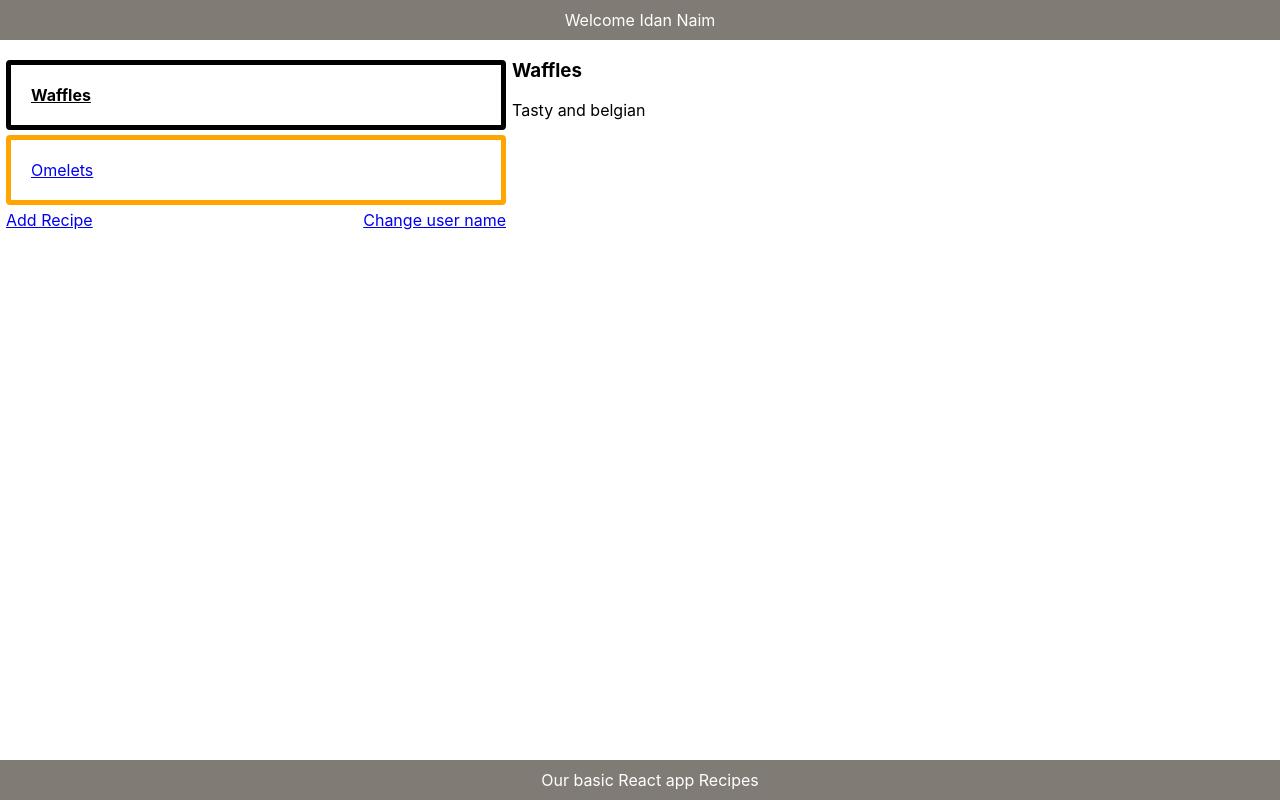
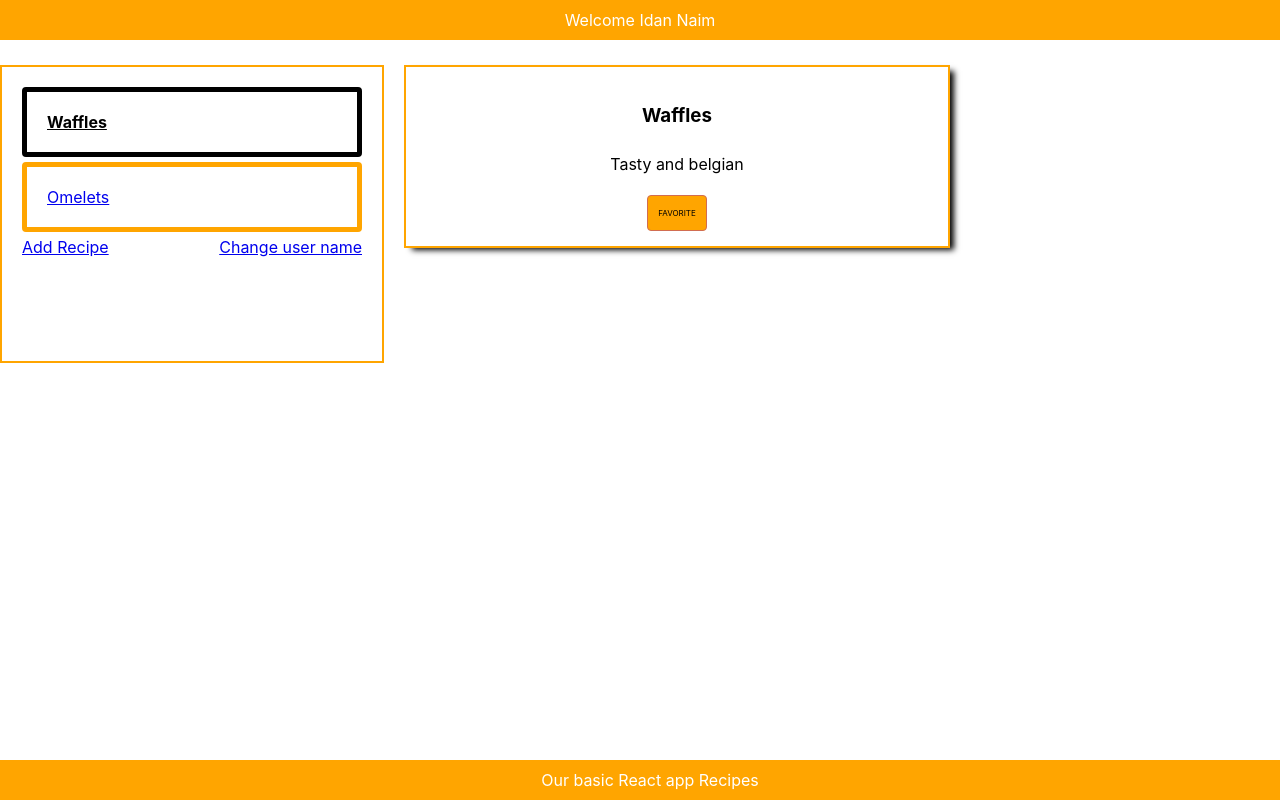
Before and after one commit to idanaim/react-basic, a React (Create React App) app: page /recipe/1 in a window 1280 px wide. Built offline with nearby package versions, Linux system fonts and the light colour scheme.

Commit message:
add favorite and styling

```diff
--- a/src/components/Recipes/RecipeDetails.js
+++ b/src/components/Recipes/RecipeDetails.js
@@ -1,22 +1,27 @@
 import React  from 'react';
 import PropTypes from 'prop-types';
 import { connect } from 'react-redux';
+import ToggleBox from "../toggle-box/ToggleBox";
+import {toggleRecipe} from "../../actions/recipes";
 
-const RecipeDetails = ({ recipe }) => (
+const RecipeDetails = ({ recipe, toggleRecipe }) => (
     <div>
       <h3>{ recipe.title }</h3>
       <p>{ recipe.description }</p>
+      <ToggleBox title="favorite" active={recipe.favorite} toggle={()=> toggleRecipe(recipe)} />
+
     </div>
 );
 
-const RecipeDetailsWrapper = ({ recipe }) =>
+const RecipeDetailsWrapper = ({ recipe, toggleRecipe }) =>
     recipe
-        ? <RecipeDetails recipe={ recipe }/>
+        ? <RecipeDetails recipe={ recipe } toggleRecipe={toggleRecipe}/>
         : <h3>Not found</h3>;
 
 
 RecipeDetails.propTypes = {
-  recipe: PropTypes.object.isRequired
+  recipe: PropTypes.object.isRequired,
+  toggleRecipe: PropTypes.func.isRequired
 };
 
 const mapStateToProps = (state, ownProps) => {
@@ -28,4 +33,4 @@ const mapStateToProps = (state, ownProps) => {
 };
 
 
-export default connect(mapStateToProps)(RecipeDetailsWrapper);
+export default connect(mapStateToProps,{toggleRecipe})(RecipeDetailsWrapper);
--- /dev/null
+++ b/src/components/Recipes/Recipes.css
@@ -0,0 +1,53 @@
+.recipes {
+    border: 2px solid orange;
+    padding: 20px;
+    height: 100%;
+    margin: 20px auto;
+}
+
+.recipe {
+    padding: 20px;
+    border: 5px solid orange;
+    border-radius: 4px;
+    margin-bottom: 5px;
+    display: block;
+}
+
+.recipe.current {
+    font-weight: bold;
+    color: black;
+    display: block;
+    border-color: black;
+}
+
+.actions {
+    display: flex;
+    justify-content: space-between;
+}
+.favorite {
+    font-weight: bold;
+    background: yellow;
+}
+
+.recipes-view {
+    display: flex;
+    text-align: left;
+}
+
+.recipes-view .middle-grid {
+    width: 30%;
+    margin-right: 20px;
+    margin-top: 5px;
+}
+
+
+.recipes-view .left-grid {
+    width: 40%;
+    border: 2px solid orange;
+    text-align: center;
+    box-shadow: 6px 4px 6px -2px;
+    padding: 15px;
+    height: 100%;
+    line-height: 30px;
+    margin-top: 25px;
+}
--- a/src/components/Recipes/RecipesView.js
+++ b/src/components/Recipes/RecipesView.js
@@ -4,7 +4,7 @@ import AddRecipe from './AddRecipe';
 import {Route, Switch} from 'react-router-dom';
 import RecipeDetails from "./RecipeDetails";
 import ChangeUser from "../change-user/ChangeUser";
-
+import './Recipes.css';
 /**
  * add actions to the components and constants
  */
--- a/src/components/app/App.css
+++ b/src/components/app/App.css
@@ -5,29 +5,6 @@
 .App-logo {
   animation: App-logo-spin infinite 20s linear;
   height: 40vmin;
-}
-.recipes {
-  max-width: 500px;
-  margin: 20px auto;
-}
-.recipe {
-  padding: 20px;
-  border: 5px solid orange;
-  border-radius: 4px;
-  margin-bottom: 5px;
-  display: block;
-}
-
-.recipe.current {
-  font-weight: bold;
-  color: black;
-  display: block;
-  border-color: black;
-}
-
-.actions {
-    display: flex;
-    justify-content: space-between;
 }
 
 .App-header {
--- a/src/components/app/App.js
+++ b/src/components/app/App.js
@@ -6,7 +6,7 @@ import {Footer} from "../footer/Footer";
 
 
 /**Connection with redux:
- * change user name
+ * add favorite component and styling
  *
  * @param props
  * @returns {*}
--- a/src/components/footer/Footer.css
+++ b/src/components/footer/Footer.css
@@ -1,5 +1,5 @@
 .basic-footer {
-    background: #807c75;
+    background: orange;
     padding: 10px;
     color: white;
     position: fixed;
--- a/src/components/header/Header.css
+++ b/src/components/header/Header.css
@@ -1,5 +1,5 @@
 .basic-header {
-    background: #807c75;
+    background: orange;
     padding: 10px;
     color: white;
 }
--- /dev/null
+++ b/src/components/toggle-box/ToggleBox.css
@@ -0,0 +1,17 @@
+.toggle-box {
+    border: 1px solid #d16d51;
+    display: inline-block;
+    padding: 2px 10px;
+    border-radius: 4px;
+    text-transform: uppercase;
+    font-size: 8px;
+    cursor: pointer;
+}
+
+.toggle-box:hover {
+    background-color: #fdf2ef;
+}
+
+.toggle-box.active {
+    background-color: orange;
+}
--- /dev/null
+++ b/src/components/toggle-box/ToggleBox.js
@@ -0,0 +1,20 @@
+import React from 'react';
+import PropTypes from 'prop-types';
+import './ToggleBox.css';
+import classNames from 'classnames';
+
+const ToggleBox = (props) => (
+    <div onClick={props.toggle}
+        className={classNames('toggle-box',{active: props.active})}>
+      {props.title}
+
+    </div>
+)
+
+ToggleBox.propsTypes = {
+  active: PropTypes.bool.isRequired,
+  toggle: PropTypes.func.isRequired,
+  title: PropTypes.string.isRequired
+};
+
+export default ToggleBox;
--- a/src/index.css
+++ b/src/index.css
@@ -13,24 +13,6 @@ code {
     monospace;
 }
 
-.favorite {
-    font-weight: bold;
-    background: yellow;
-}
-
-.recipes-view {
-    display: flex;
-    text-align: left;
-}
-
-.recipes-view .middle-grid {
-    width: 40%;
-}
-
-.recipes-view .left-grid {
-    width: 60%;
-}
-
 .form-label {
     display: block;
 }
```
